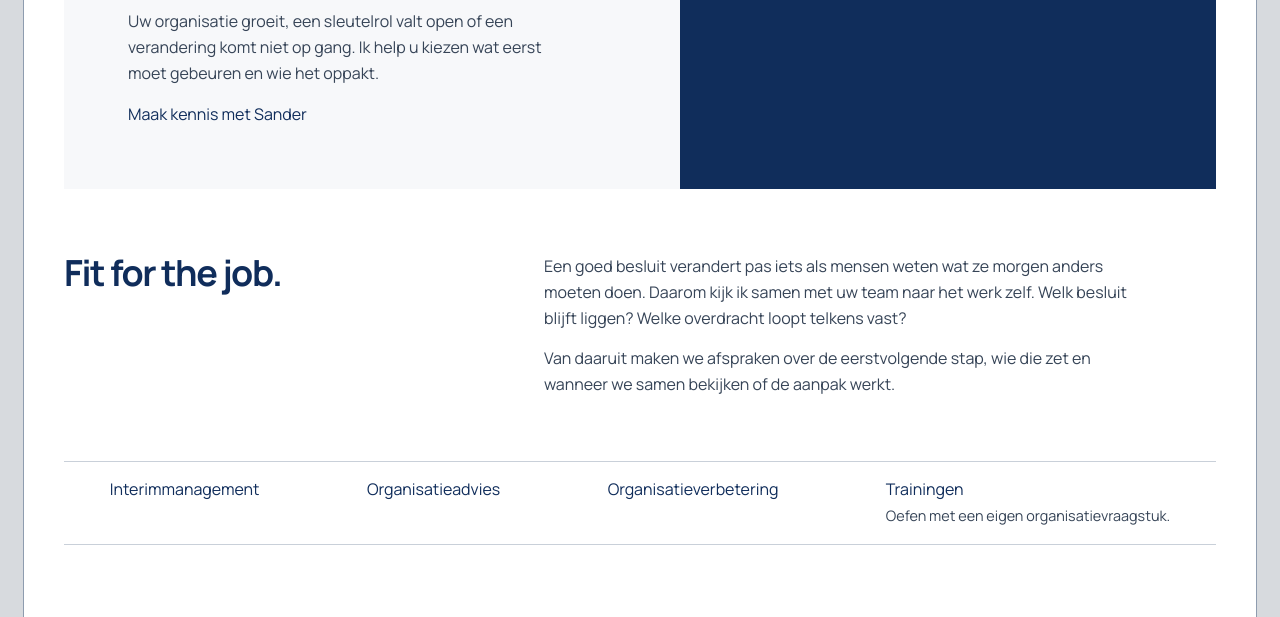
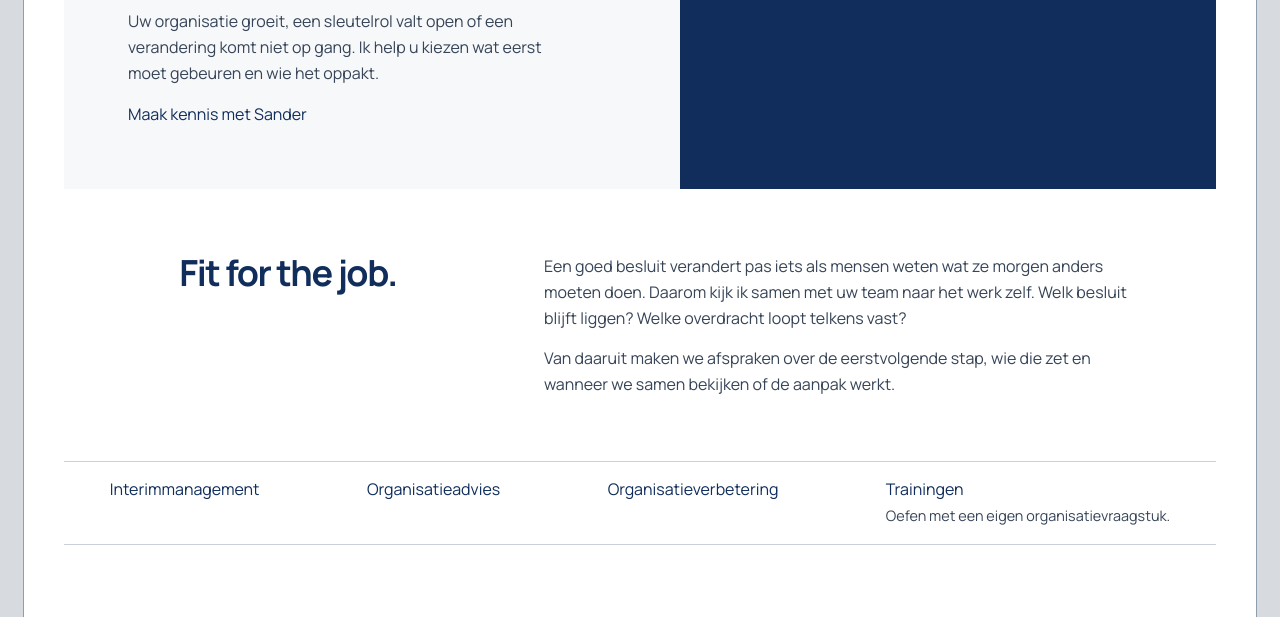
Before and after one commit to Runeinvolfit-digital/Ai-Team, an Astro site in the folder projects/involfit/: page / in a window 1280 px wide. Shown: the part 483-1100 px from the top of the page. Built offline with nearby package versions, Linux system fonts and the light colour scheme; Astro itself is replaced by a stand-in of ours.

Commit message:
Center the Fit for the job heading within its column

```diff
--- a/projects/involfit/public/site.css
+++ b/projects/involfit/public/site.css
@@ -115,6 +115,7 @@ h2 { font-size: clamp(1.4rem, 3vw, 2.25rem); font-weight: 650; }
   object-position: center top;
 }
 .introduction { display: grid; grid-template-columns: .8fr 1.2fr; gap: 2rem; padding-block: clamp(2rem, 5vw, 4.5rem); }
+.introduction h2 { justify-self: center; text-align: center; }
 .introduction p { margin: 0; max-width: 60ch; }
 .expertise-links p { margin: .25rem 0 0; font-size: .9rem; }
 .expertise-links { display: flex; justify-content: space-around; flex-wrap: wrap; gap: 1rem; border-block: 1px solid var(--line); padding-block: 1rem; }
```
Also changed, not shown: projects/involfit/review/home-desktop.png, projects/involfit/review/home-mobiel.png, 1 other file.
